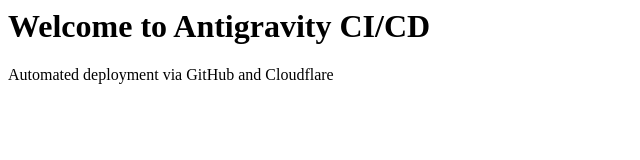
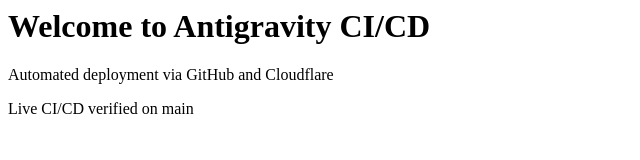
Before and after one commit to minha-96/cicd-demo, a plain HTML site: page index.html in a window 1280 px wide. Shown: the whole page, without its empty margins (0-640 px from the left). Drawn offline with Linux system fonts and the light colour scheme.

Commit message:
Add CI/CD verification footer to index.html

```diff
--- a/index.html
+++ b/index.html
@@ -1,2 +1,3 @@
 <h1>Welcome to Antigravity CI/CD</h1>
 <p>Automated deployment via GitHub and Cloudflare</p>
+<footer>Live CI/CD verified on main</footer>
```
